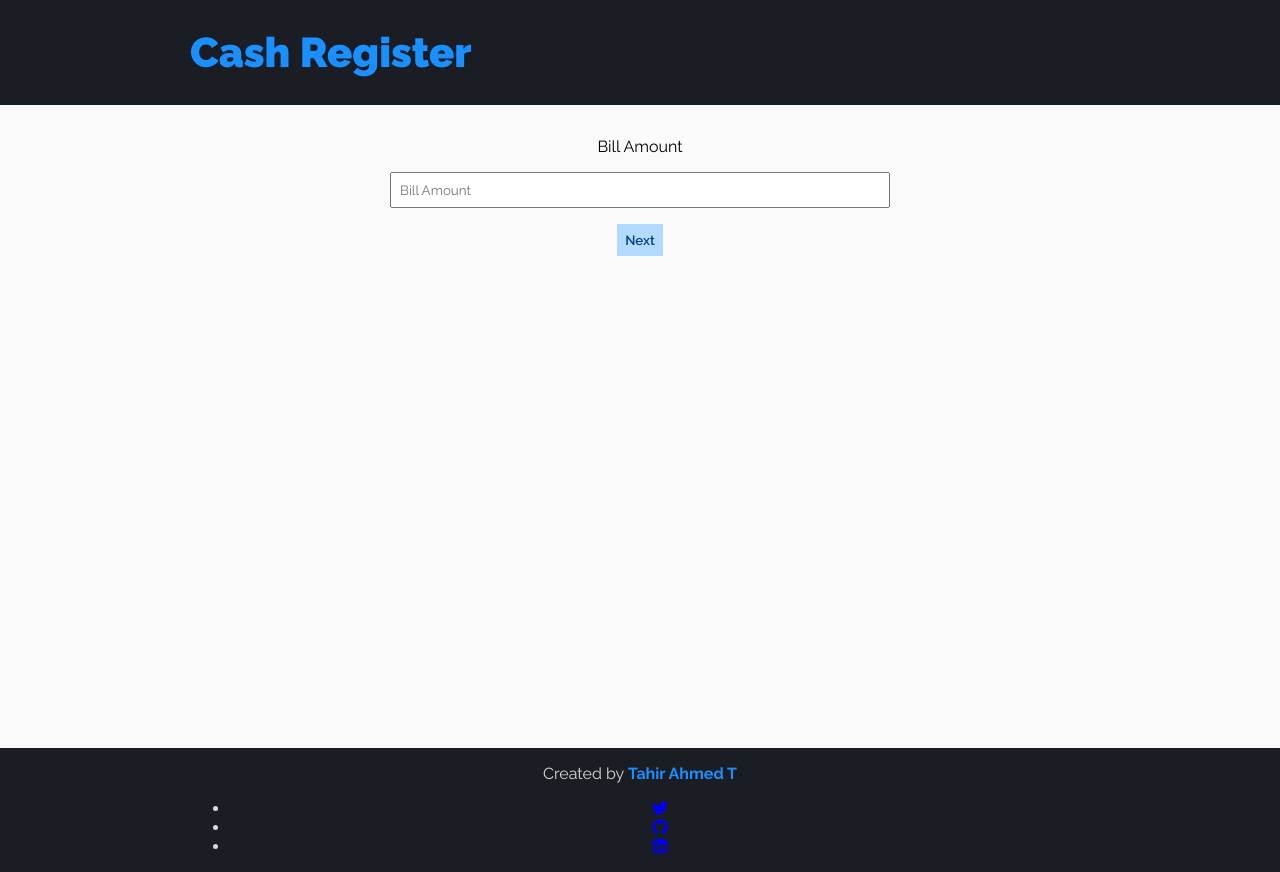
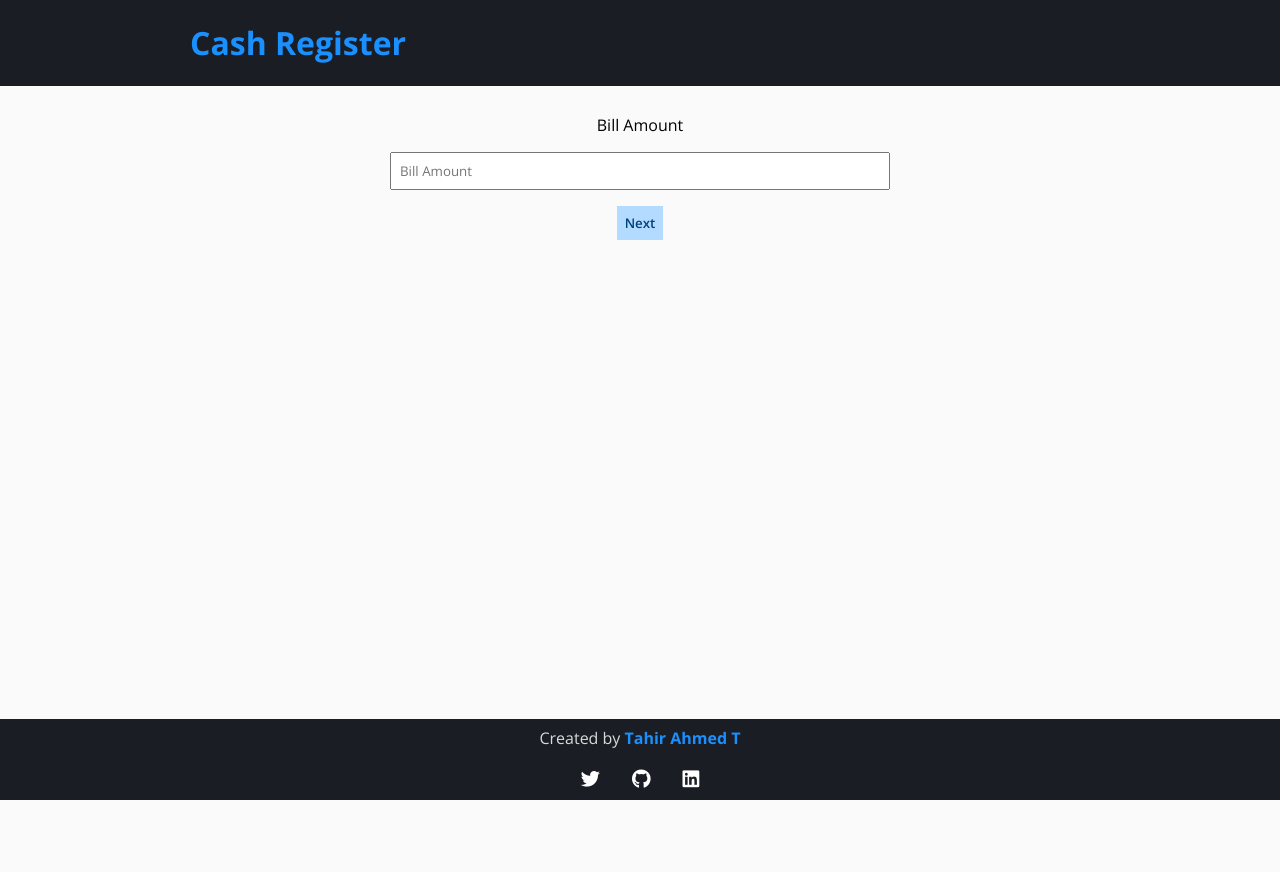
Before and after one commit to ttahm3d/neogcamp-markTen, a plain HTML site: page index.html in a window 1280 px wide. After the commit the page ends 800 px from the top, so only its background shows below. Drawn offline with nearby package versions, Linux system fonts and the light colour scheme.

Commit message:
style: changed footer styling and font

```diff
--- a/style.css
+++ b/style.css
@@ -1,4 +1,4 @@
-@import url("https://fonts.googleapis.com/css2?family=Raleway:wght@400;500;600;700;900&display=swap");
+@import url("https://fonts.googleapis.com/css2?family=Open+Sans:wght@400;500;600;700;900&display=swap");
 
 *,
 *::after,
@@ -21,12 +21,17 @@
 
 body {
   margin: 0;
-  font-family: "Raleway", sans-serif;
+  font-family: "Open Sans", sans-serif;
   display: flex;
   flex-direction: column;
   justify-content: space-between;
   background-color: var(--bg-gray);
   min-height: 100vh;
+}
+
+a {
+  text-decoration: none;
+  color: white;
 }
 
 .container {
@@ -42,7 +47,6 @@ header {
 
 header h1 {
   font-weight: 900;
-  font-size: 2.6rem;
 }
 
 footer {
@@ -56,6 +60,28 @@ footer b {
   font-weight: 700;
 }
 
+.footer-wrapper {
+  display: flex;
+  flex-direction: column;
+}
+
+.footer-wrapper > * {
+  margin: 0.5rem;
+}
+
+.footer-list {
+  display: flex;
+  padding: 0;
+  align-items: center;
+  justify-content: center;
+  gap: 2rem;
+}
+
+.footer-list > li {
+  list-style: none;
+  font-size: 1.2rem;
+}
+
 button,
 input {
   font-family: inherit;
@@ -64,8 +90,8 @@ input {
 /* Styles specific to project */
 
 main {
-  min-height: calc(100vh - 9.8rem);
-  padding: 2rem 0;
+  min-height: calc(100vh - 12rem);
+  padding: 1rem 0;
 }
 
 .wrapper {
```
